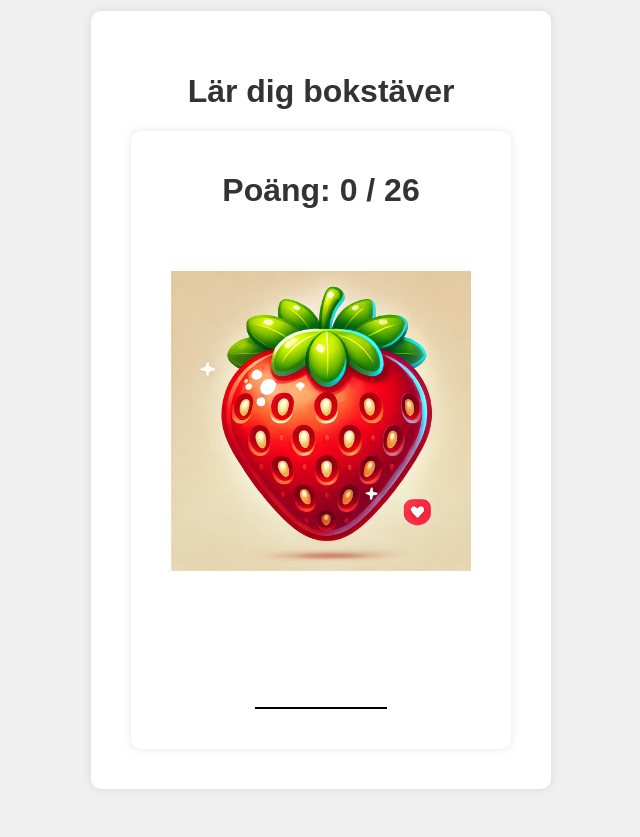
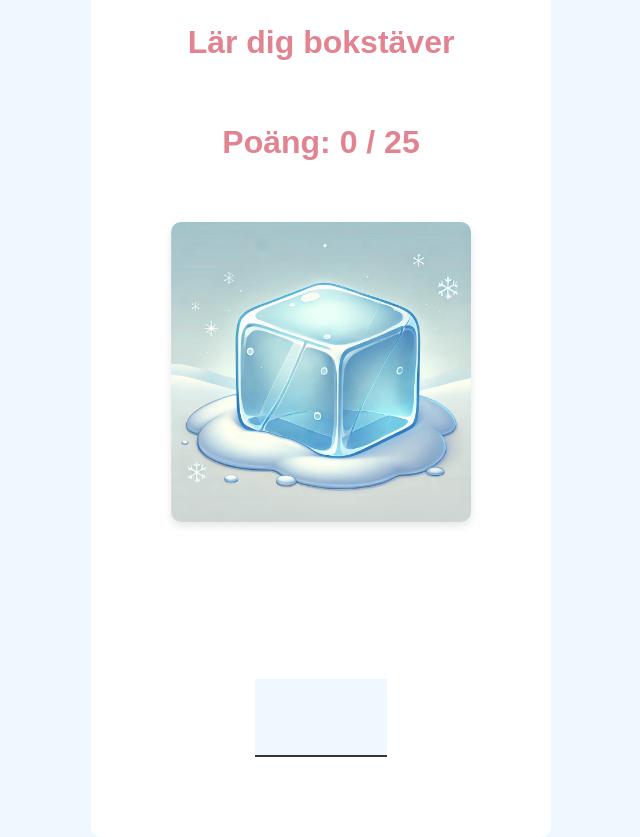
Before and after one commit to alterot/learn-letters, a React (Vite) app: page / in a window 1280 px wide. Both pictures are taken after a click on the button "Spela". Shown: the whole page, without its empty margins (319-959 px from the left). Before the commit the page ends 800 px from the top, so only its background shows below. Built offline with nearby package versions, Linux system fonts and the light colour scheme.

Commit message:
update color scheme

```diff
--- a/src/App.css
+++ b/src/App.css
@@ -1,40 +1,49 @@
 body {
   font-family: Arial, sans-serif;
-  background-color: #f0f0f0;
+  background-color: #f0f8ff; /* Alice Blue */
   margin: 0;
   padding: 0;
   display: flex;
   justify-content: center;
   align-items: center;
   height: 100vh;
+  color: #333333; /* Dark Gray */
 }
 
 div {
   text-align: center;
-  background-color: #fff;
+  background-color: #ffffff; /* White */
   padding: 20px;
   border-radius: 10px;
-  box-shadow: 0 0 10px rgba(0, 0, 0, 0.1);
+/*   box-shadow: 0 0 10px rgba(0, 0, 0, 0.1); */
 }
 
 h1 {
-  color: #333;
+  color: #e28391; /* Light Pink */
 }
 
 button {
   display: block;
   margin: 20px auto;
   padding: 10px 20px;
-  font-size: 16px;
-  color: #fff;
-  background-color: #007bff;
+  font-size: 2em;
+  font-weight: bold;
+  color: #ffffff; /* White */
+  background: linear-gradient(135deg, #e28391, #add8e6); /* Gradient from Light Pink to Light Blue */
   border: none;
   border-radius: 5px;
   cursor: pointer;
+  box-shadow: 0 4px 8px rgba(0, 0, 0, 0.1);
+  transition: background 0.3s, transform 0.3s;
 }
 
 button:hover {
-  background-color: #0056b3;
+  background: linear-gradient(135deg, #ff69b4, #87cefa); /* Gradient from Hot Pink to Light Sky Blue */
+  transform: translateY(-2px);
+}
+
+button:active {
+  transform: translateY(0);
 }
 
 img {
@@ -43,19 +52,22 @@ img {
   max-width: 100%;
   height: auto;
   max-height: 300px; /* Adjust the max-height as needed */
+  border-radius: 10px;
+  box-shadow: 0 4px 8px rgba(0, 0, 0, 0.1);
 }
 
 p {
   font-size: 18px;
-  color: #555;
+  color: #555555; /* Medium Gray */
 }
 
 .score-container {
-  box-shadow: none; /* Remove shadow */
+  color: #e28391; /* Light Pink */
 }
 
 .image-container {
-  box-shadow: none; /* Remove shadow */
+  position: relative;
+  margin: 20px 0;
 }
 
 .header-container {
@@ -64,12 +76,10 @@ p {
 
 .feedback-icon {
   position: absolute;
-  top: 50%;
-  left: 50%;
-  transform: translate(-50%, -50%);
-  font-size: 12em; /* Three times larger */
-  pointer-events: none;
-  background: transparent; /* Transparent background */
+  bottom: 5px;
+  right: 10px;
+  font-size: 10em; /* Three times larger */
+  background: none;
 }
 
 .feedback-icon.correct {
--- a/src/components/GameUI.tsx
+++ b/src/components/GameUI.tsx
@@ -18,8 +18,8 @@ const GameUI: React.FC<GameUIProps> = ({ score, image, feedback, showContinue, o
   return (
     <div>
       <h1 className="score-container">Poäng: {score} / {images.length}</h1>
-      <div className="image-container" style={{ position: 'relative' }}>
-        {image && <img src={image} alt="current" />}
+      <div className="image-container" style={{ position: 'relative', margin: '20px 0' }}>
+        {image && <img src={image} alt="current" style={{ maxWidth: '100%', borderRadius: '10px', boxShadow: '0 4px 8px rgba(0, 0, 0, 0.1)' }} />}
         {feedback === 'Correct!' && <div className="feedback-icon correct">✔</div>}
         {feedback === 'Try again!' && <div className="feedback-icon incorrect">✖</div>}
       </div>
@@ -29,7 +29,21 @@ const GameUI: React.FC<GameUIProps> = ({ score, image, feedback, showContinue, o
           {gameCompletedBefore ? 'Spela igen' : 'Spela'}
         </button>
       )}
-      {showContinue && !gameFinished && <button onClick={onContinue}>Nästa</button>}
+      <button
+        onClick={onContinue}
+        style={{
+          backgroundColor: '#add8e6',
+          color: '#fff',
+          padding: '10px 20px',
+          border: 'none',
+          borderRadius: '5px',
+          cursor: 'pointer',
+          marginTop: '10px',
+          visibility: showContinue && !gameFinished ? 'visible' : 'hidden',
+        }}
+      >
+        NÄSTA
+      </button>
       {gameStarted && (
         <input
           type="text"
@@ -37,13 +51,15 @@ const GameUI: React.FC<GameUIProps> = ({ score, image, feedback, showContinue, o
           readOnly
           style={{
             border: 'none',
-            borderBottom: '2px solid black',
+            borderBottom: '2px solid #333333',
             fontSize: '4em',
             fontWeight: 'bold',
             textAlign: 'center',
             textTransform: 'uppercase',
             width: '2em',
             margin: '20px 0',
+            backgroundColor: '#f0f8ff',
+            color: '#333333',
           }}
         />
       )}
--- a/src/components/Images.tsx
+++ b/src/components/Images.tsx
@@ -14,16 +14,16 @@ import musImage from '../images/mus.webp';
 import nyckelpigaImage from '../images/nyckelpiga.webp';
 import ormImage from '../images/orm.webp';
 import pandaImage from '../images/panda.webp';
-import quinoaImage from '../images/quinoa.webp';
+/* import quinoaImage from '../images/quinoa.webp'; */
 import robotImage from '../images/robot.webp';
 import solImage from '../images/sol.webp';
 import tagImage from '../images/tag.webp';
 import ubatImage from '../images/ubat.webp';
 import vargImage from '../images/varg.webp';
-import walkieTalkieImage from '../images/walkie-talkie.webp';
-import xylofonImage from '../images/xylofon.webp';
+/* import walkieTalkieImage from '../images/walkie-talkie.webp';
+import xylofonImage from '../images/xylofon.webp'; */
 import yxaImage from '../images/yxa.webp';
-import zebraImage from '../images/zebra.webp';
+/* import zebraImage from '../images/zebra.webp'; */
 import asnaImage from '../images/asna.webp';
 import appleImage from '../images/apple.webp';
 import odlaImage from '../images/odla.webp';
@@ -54,7 +54,7 @@ export const images = [
 /*   { src: walkieTalkieImage, name: 'walkie-talkie' }, */
 /*   { src: xylofonImage, name: 'xylofon' }, */
   { src: yxaImage, name: 'yxa' },
-  { src: zebraImage, name: 'zebra' },
+/*   { src: zebraImage, name: 'zebra' }, */
   { src: asnaImage, name: 'åsna' },
   { src: appleImage, name: 'äpple' },
   { src: odlaImage, name: 'ödla' },
```
